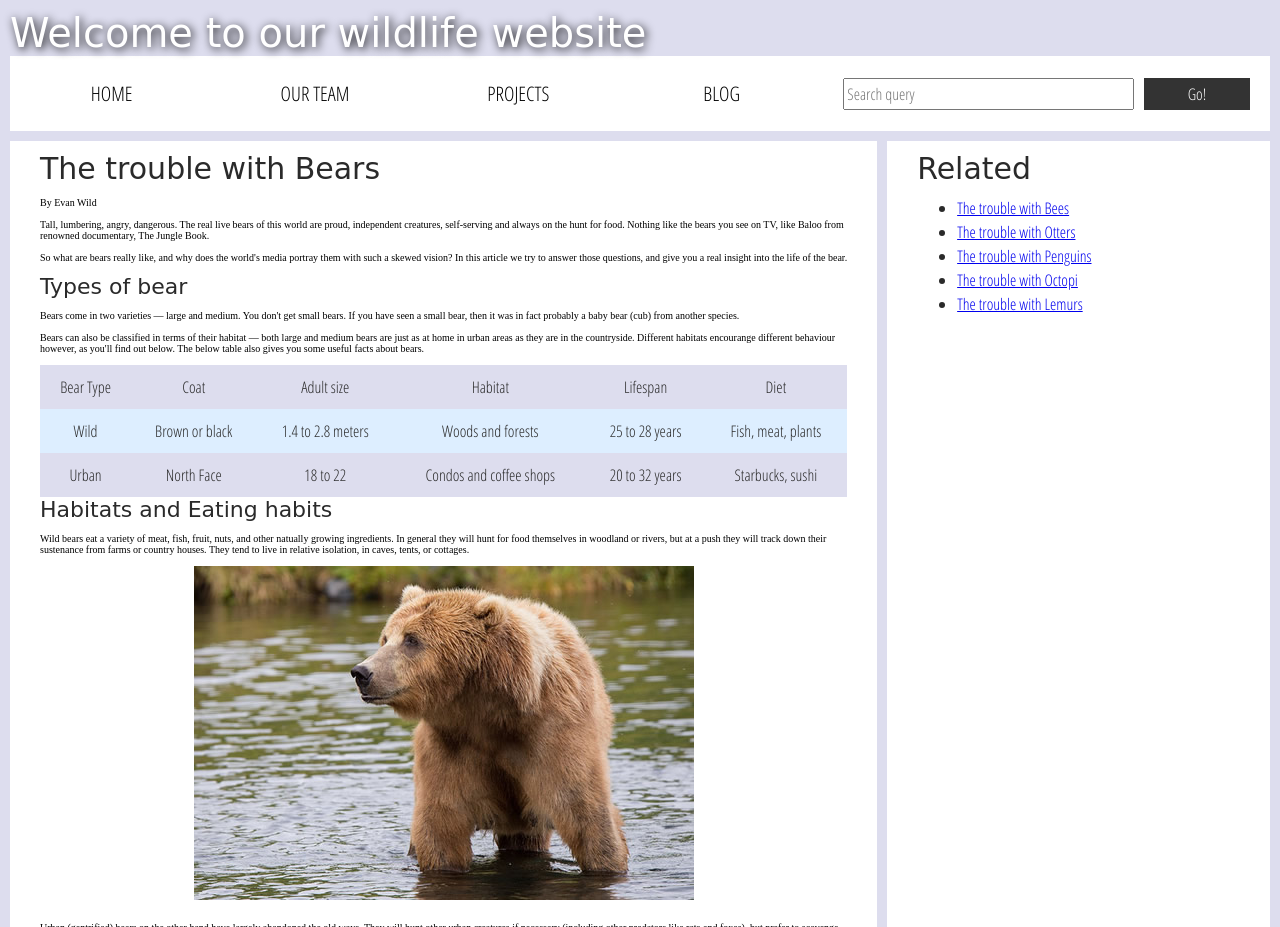
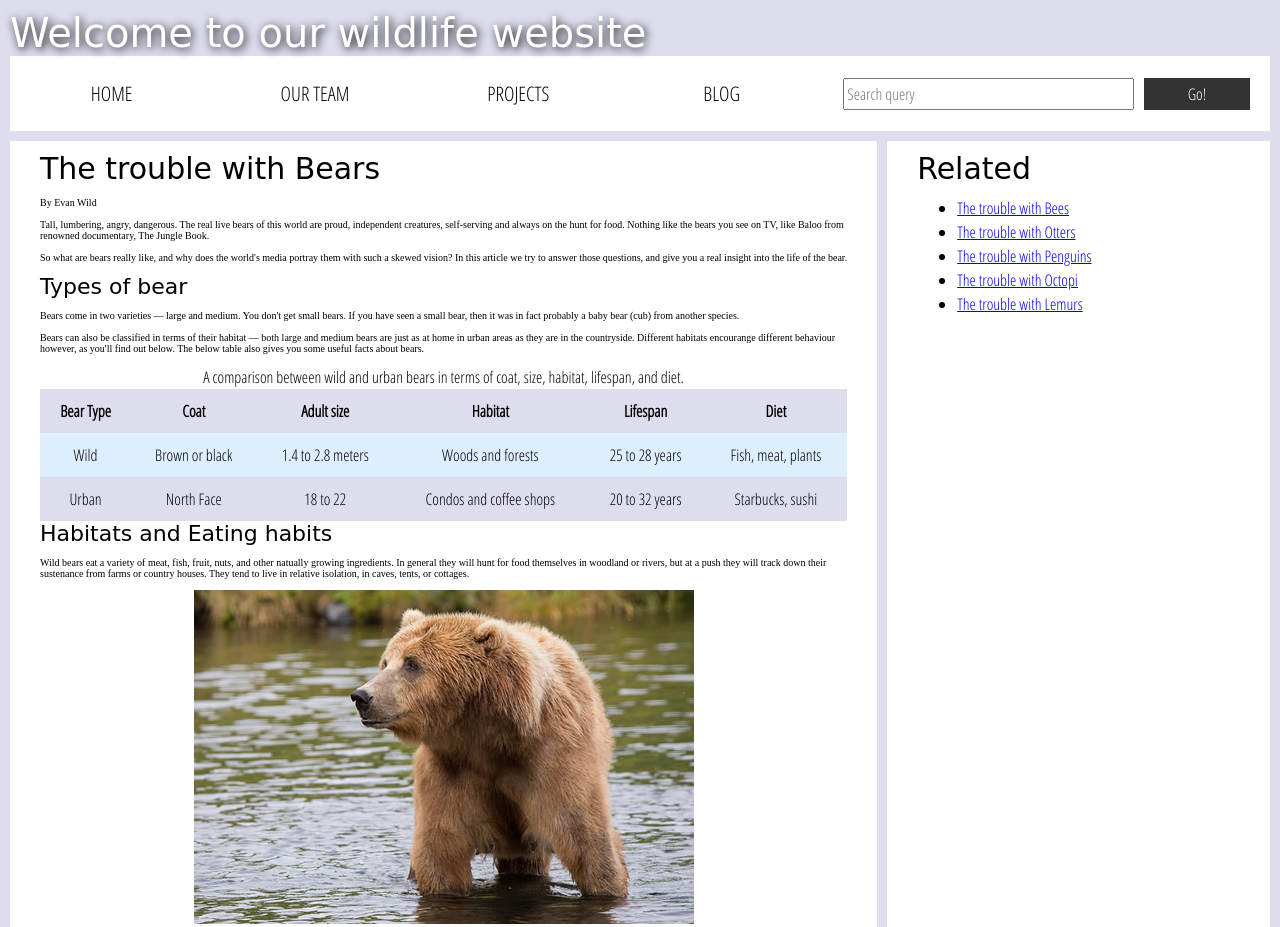
Before and after one commit to Anirud2002/cs-408-assignment4, a plain HTML site: page index.html in a window 1280 px wide. Shown: the top 927 px of the page. Drawn offline with Linux system fonts and the light colour scheme; a web font is replaced by a local one.

Commit message:
made a lot thing accessible

```diff
--- a/css/style.css
+++ b/css/style.css
@@ -18,12 +18,12 @@ body {
 
 font[size="7"], font[size="6"], font[size="5"] {
   font-family: 'Sonsie One', cursive;
-  color: #2a2a2a;
+  color: black;
 }
 
 p, input, li, table, label {
   font-family: 'Open Sans Condensed', sans-serif;
-  color: #2a2a2a;
+  color: black;
 }
 
 font[size="7"] {
@@ -115,6 +115,17 @@ nav .search {
   color: white;
 }
 
+/* .sr-only {
+  position: absolute;
+  width: 1px;
+  height: 1px;
+  padding: 0;
+  margin: -1px;
+  overflow: hidden;
+  clip: rect(0, 0, 0, 0);
+  border: 0;
+} */
+
 /* || main layout */
 
 main {
@@ -178,6 +189,7 @@ audio {
 .comments {
   background-color: #def;
   padding: 10px;
+  margin-top: 20px;
 }
 
 .show-hide {
--- a/index.html
+++ b/index.html
@@ -27,8 +27,8 @@
       </ul>
 
       <form class="search">
-        <input type="search" name="q" placeholder="Search query">
-        <input type="submit" value="Go!">
+        <input type="search" name="q" placeholder="Search query" aria-label="Search website">
+        <input type="submit" aria-label="Go action button" value="Go!">
       </form>
     </nav>
 
@@ -48,46 +48,50 @@
         <br><br>
         Bears can also be classified in terms of their habitat — both large and medium bears are just as at home in urban areas as they are in the countryside. Different habitats encourange different behaviour however, as you'll find out below. The below table also gives you some useful facts about bears.
         <br><br>
-        <table>
+
+        <table tabindex="0">
+          <caption>A comparison between wild and urban bears in terms of coat, size, habitat, lifespan, and diet.</caption>
           <thead>
             <tr>
-              <td>Bear Type</td>
-              <td>Coat</td>
-              <td>Adult size</td>
-              <td>Habitat</td>
-              <td>Lifespan</td>
-              <td>Diet</td>
+              <th tabindex="0">Bear Type</th>
+              <th tabindex="0">Coat</th>
+              <th tabindex="0">Adult size</th>
+              <th tabindex="0">Habitat</th>
+              <th tabindex="0">Lifespan</th>
+              <th tabindex="0">Diet</th>
             </tr>
           </thead>
           <tbody>
             <tr>
-              <td>Wild</td>
-              <td>Brown or black</td>
-              <td>1.4 to 2.8 meters</td>
-              <td>Woods and forests</td>
-              <td>25 to 28 years</td>
-              <td>Fish, meat, plants</td>
+              <td tabindex="0">Wild</td>
+              <td tabindex="0">Brown or black</td>
+              <td tabindex="0">1.4 to 2.8 meters</td>
+              <td tabindex="0">Woods and forests</td>
+              <td tabindex="0">25 to 28 years</td>
+              <td tabindex="0">Fish, meat, plants</td>
             </tr>
             <tr>
-              <td>Urban</td>
-              <td>North Face</td>
-              <td>18 to 22</td>
-              <td>Condos and coffee shops</td>
-              <td>20 to 32 years</td>
-              <td>Starbucks, sushi</td>
+              <td tabindex="0">Urban</td>
+              <td tabindex="0">North Face</td>
+              <td tabindex="0">18 to 22</td>
+              <td tabindex="0">Condos and coffee shops</td>
+              <td tabindex="0">20 to 32 years</td>
+              <td tabindex="0">Starbucks, sushi</td>
             </tr>
           </tbody>
+
         </table>
 
+        <div>
           <font size="5">Habitats and Eating habits</font>
           <br><br>
           Wild bears eat a variety of meat, fish, fruit, nuts, and other natually growing ingredients. In general they will hunt for food themselves in woodland or rivers, but at a push they will track down their sustenance from farms or country houses. They tend to live in relative isolation, in caves, tents, or cottages.
           <br><br>
-        <img src="media/wild-bear.jpg">
+          <img tabindex="0" alt="A wild bear in water looking to the left" src="media/wild-bear.jpg">
           <br><br>
           Urban (gentrified) bears on the other hand have largely abandoned the old ways. They will hunt other urban creatures if necessary (including other predators like rats and foxes), but prefer to scavenge from readily available urban food outlets like dumpsters, bins, and fast food joints. When food has proven scarce, urban bears have even been known to break into people's kitchens and steal essentials like baked beans, ready meals, and microwave ovens.
           <br><br>
-        <img src="media/urban-bear.jpg">
+          <img tabindex="0" alt="Urban bear looking outside from a cage like structure" src="media/urban-bear.jpg">
           <br><br>
           Urban bears will sleep anywhere they can, from bus shelters and parks, to the toilets in McDonalds, to their own apartment.
           <br><br>
@@ -97,6 +101,8 @@
           <br><br>
           The following audio clip contains a fact file providing more details about bear mating rituals, along with samples and quotes from experts.
           <br><br>
+        </div>
+
         <audio controls>
           <source src="media/bear.mp3" type="audio/mp3">
           <source src="media/bear.ogg" type="audio/ogg">
@@ -113,7 +119,7 @@
 
         </aside>
         <section class="comments">
-          <div class="show-hide">Show comments</div>
+          <button class="show-hide">Show comments</button>
 
           <div class="comment-wrapper">
 
@@ -121,11 +127,11 @@
 
             <form class="comment-form">
               <div class="flex-pair">
-                Your name:
+                <label for="name">Your name:</label>
                 <input type="text" name="name" id="name" placeholder="Enter your name">
               </div>
               <div class="flex-pair">
-                Your comment:
+                <label for="comment">Your comment:</label>
                 <input type="text" name="comment" id="comment" placeholder="Enter your comment">
               </div>
               <div>
```
Lines whose indentation alone changed are shown as unchanged.
